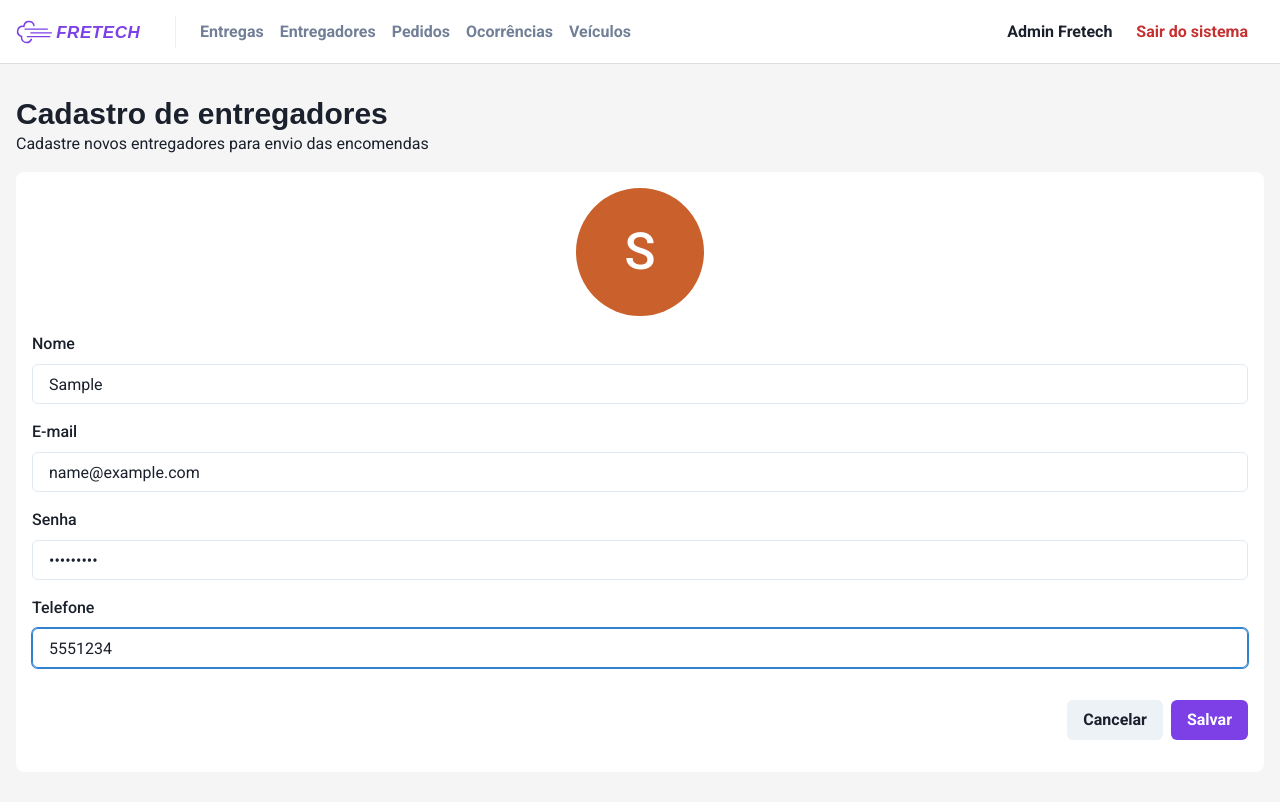
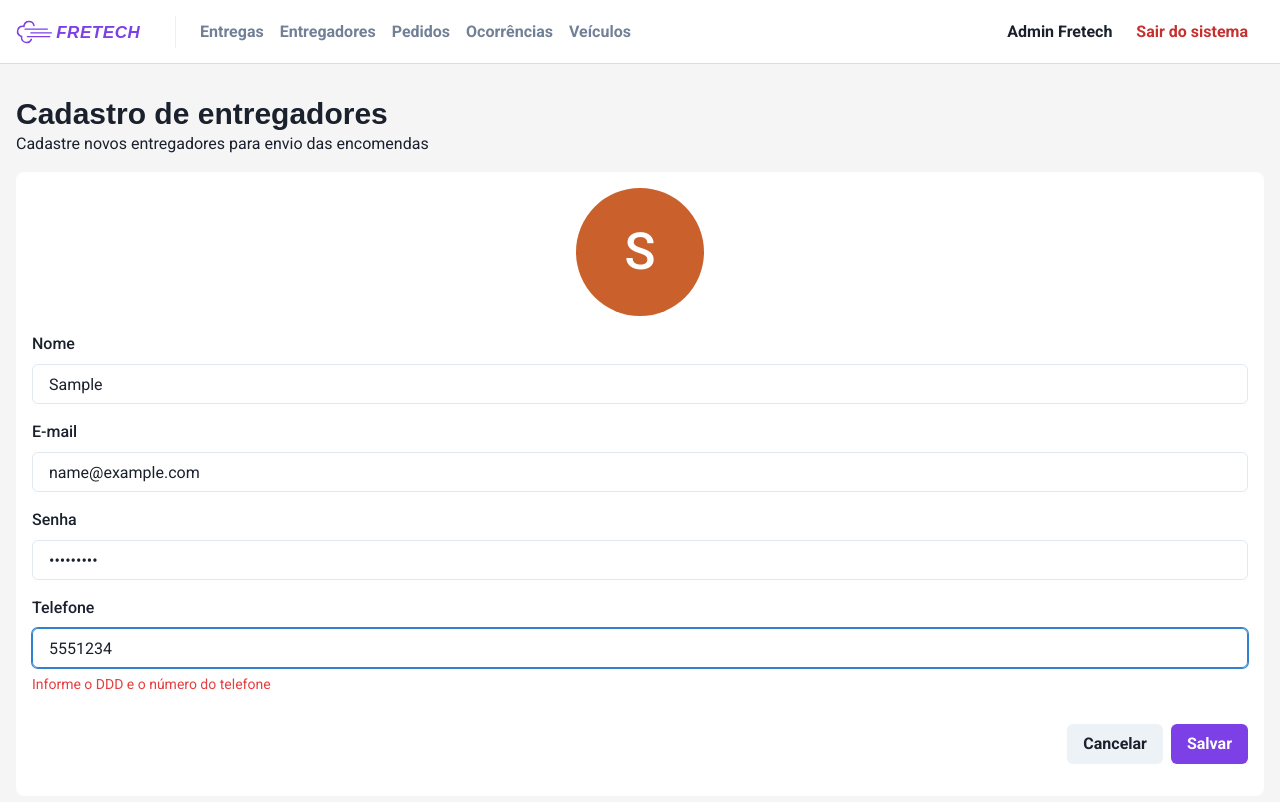
Before and after one commit to guilhermeaw/fretech, a React (Vite) app in the folder frontend/: page /entregadores/novo in a window 1280 px wide. Both pictures are taken after typing "Sample", "name@example.com", "Sample123", "5551234" into the empty fields and a click on the button "Salvar". Shown: the top 802 px of the page. Built offline with nearby package versions, Linux system fonts and the light colour scheme.

Commit message:
Corrige validação de formulário de cadastro de entregador

```diff
--- a/frontend/src/components/Form/FormInput/index.tsx
+++ b/frontend/src/components/Form/FormInput/index.tsx
@@ -28,11 +28,11 @@ export const FormInput = forwardRef(
     ref: LegacyRef<HTMLInputElement>,
   ) => {
     return (
-      <FormControl my="1rem" {...wrapperProps}>
+      <FormControl my="1rem" isInvalid={!!errorMessage} {...wrapperProps}>
         <FormLabel>{label}</FormLabel>
         <Input ref={ref} {...props} />
-        {helpMessage && <FormHelperText>{helpMessage}</FormHelperText>}
-        {errorMessage && <FormErrorMessage>{errorMessage}</FormErrorMessage>}
+        {!!helpMessage && <FormHelperText>{helpMessage}</FormHelperText>}
+        {!!errorMessage && <FormErrorMessage>{errorMessage}</FormErrorMessage>}
       </FormControl>
     );
   },
--- a/frontend/src/pages/deliverymans/Add/index.tsx
+++ b/frontend/src/pages/deliverymans/Add/index.tsx
@@ -14,10 +14,15 @@ import { FormInput } from '../../../components/Form/FormInput';
 import {
   NewDeliverymanFormData,
   newDeliverymanValidationSchema,
-} from './formSchema';
+} from './addDeliverymanSchema';
 
 const AddDeliveryman = () => {
-  const { register, watch, handleSubmit } = useForm<NewDeliverymanFormData>({
+  const {
+    register,
+    watch,
+    handleSubmit,
+    formState: { errors },
+  } = useForm<NewDeliverymanFormData>({
     resolver: zodResolver(newDeliverymanValidationSchema),
   });
 
@@ -45,10 +50,32 @@ const AddDeliveryman = () => {
           <Avatar name={name} size="2xl" />
         </Center>
 
-        <FormInput label="Nome" {...register('name')} />
-        <FormInput label="E-mail" type="email" {...register('email')} />
-        <FormInput label="Senha" type="password" {...register('password')} />
-        <FormInput label="Telefone" type="tel" {...register('phone')} />
+        <FormInput
+          label="Nome"
+          errorMessage={errors?.name?.message}
+          {...register('name')}
+        />
+
+        <FormInput
+          label="E-mail"
+          type="email"
+          errorMessage={errors?.email?.message}
+          {...register('email')}
+        />
+
+        <FormInput
+          label="Senha"
+          type="password"
+          errorMessage={errors?.password?.message}
+          {...register('password')}
+        />
+
+        <FormInput
+          label="Telefone"
+          type="tel"
+          errorMessage={errors?.phone?.message}
+          {...register('phone')}
+        />
 
         <HStack justify="flex-end" py="1rem">
           <Button>Cancelar</Button>
```
Also changed, not shown: frontend/src/pages/deliverymans/Add/addDeliverymanSchema.ts (renamed from frontend/src/pages/deliverymans/Add/formSchema.ts).
